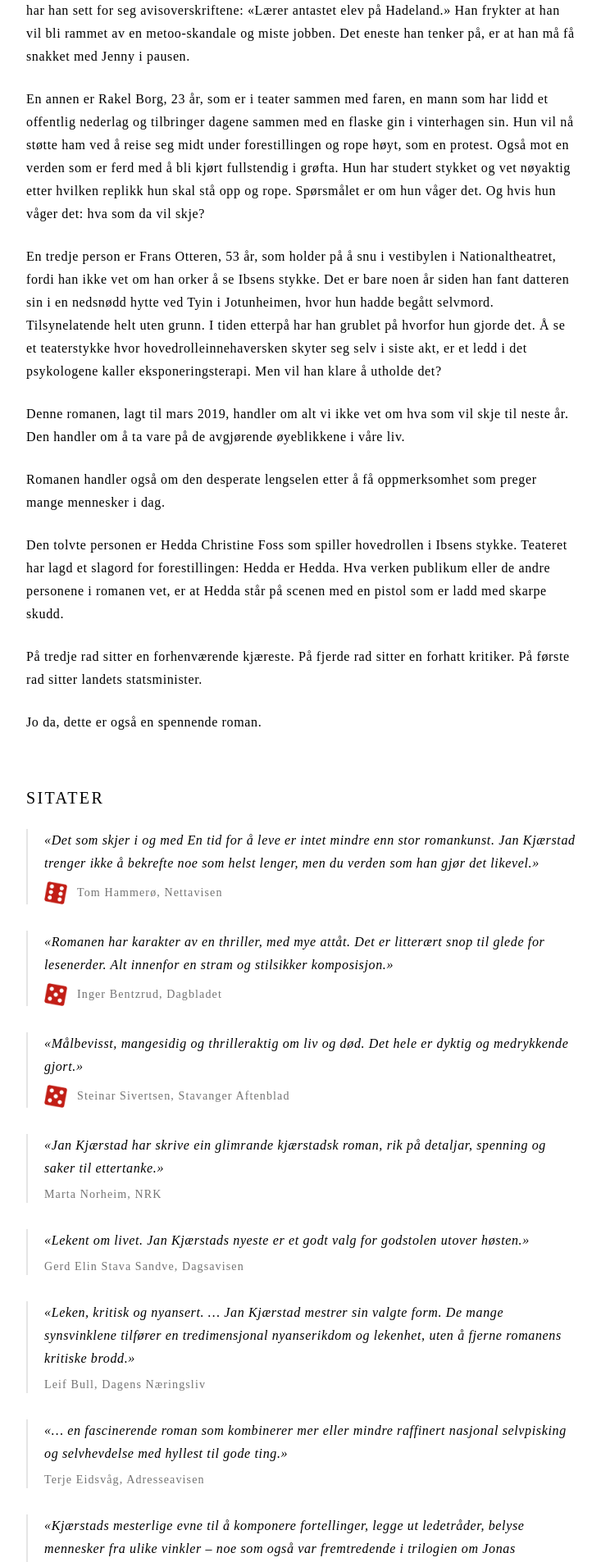
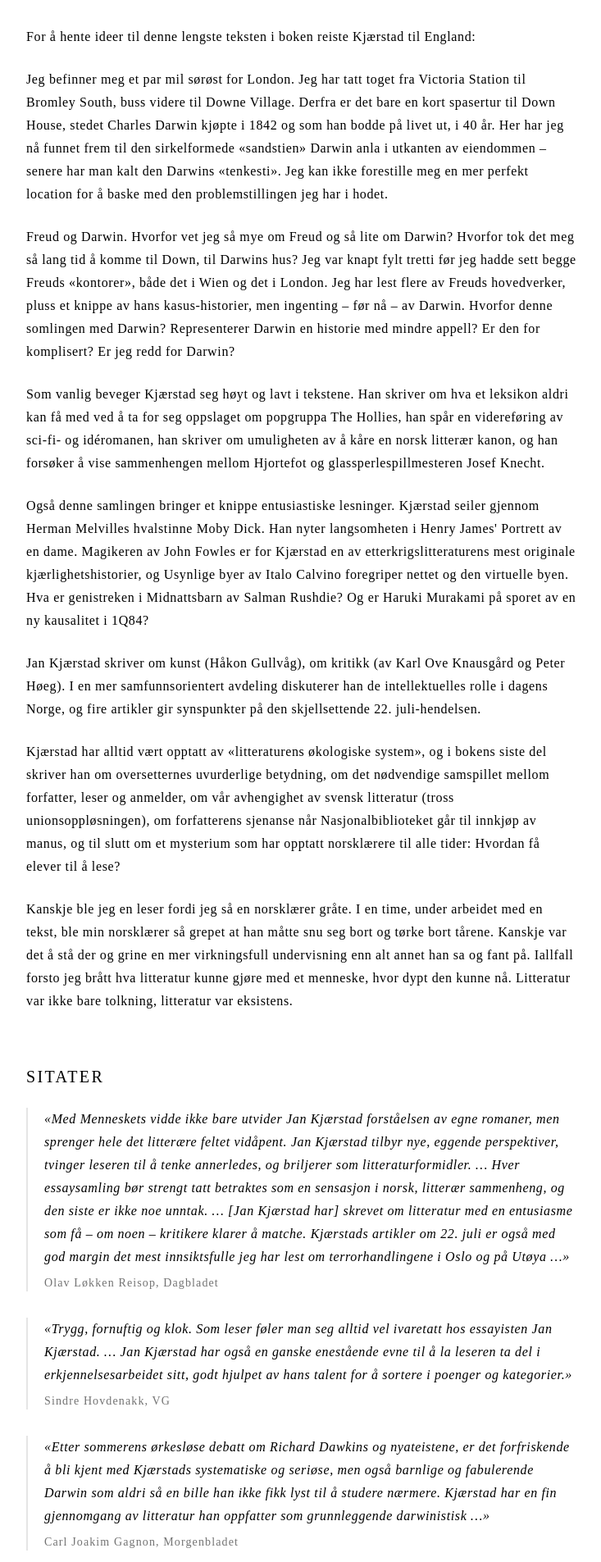
Before and after one commit to alvakleiner/JanKjaer, a React (Vite) app: page /bibliografi/menneskets-vidde in a window 1280 px wide. Shown: the part 875-2780 px from the top of the page at 82% size, without its empty margins (272-1005 px from the left). Built offline with nearby package versions, Linux system fonts and the light colour scheme.

Commit message:
feat: Create menneskets vidde page

```diff
--- a/src/pages/Bibliografi/menneskets-vidde.tsx
+++ b/src/pages/Bibliografi/menneskets-vidde.tsx
@@ -3,79 +3,48 @@ import type { BookPageContent } from "../../components/BookPage"
 
 const mennesketsViddeContent: BookPageContent = {
   title: { no: "Menneskets vidde", en: "The Human Width" },
-  meta: { no: "Roman (2021)", en: "Novel (2021)" },
+  meta: { no: "Essays (2013)", en: "Essays (2013)" },
   buyLink: {
-    no: { label: "Kjøp boken her", href: "https://aschehoug.no/en-tid-for-a-leve-3" },
-    en: { label: "Buy the book here", href: "https://aschehoug.no/en-tid-for-a-leve-3" },
+    no: { label: "Kjøp boken her", href: "https://aschehoug.no/menneskets-vidde" },
+    en: { label: "Buy the book here", href: "https://aschehoug.no/menneskets-vidde" },
   },
   coverImage: {
-    src: "/images/en-tid-for-a-leve-3d.png",
+    src: "/images/menneskets-vidde-3d.png",
   },
   quotesTitle: { no: "Sitater", en: "Reviews" },
   quotes: [
     {
-      text: "«Det som skjer i og med En tid for å leve er intet mindre enn stor romankunst. Jan Kjærstad trenger ikke å bekrefte noe som helst lenger, men du verden som han gjør det likevel.»",
-      source: "Tom Hammerø, Nettavisen",
-      diceImg: "/images/terningkast6.png",
+      text: "«Med Menneskets vidde ikke bare utvider Jan Kjærstad forståelsen av egne romaner, men sprenger hele det litterære feltet vidåpent. Jan Kjærstad tilbyr nye, eggende perspektiver, tvinger leseren til å tenke annerledes, og briljerer som litteraturformidler. … Hver essaysamling bør strengt tatt betraktes som en sensasjon i norsk, litterær sammenheng, og den siste er ikke noe unntak. … [Jan Kjærstad har] skrevet om litteratur med en entusiasme som få – om noen – kritikere klarer å matche. Kjærstads artikler om 22. juli er også med god margin det mest innsiktsfulle jeg har lest om terrorhandlingene i Oslo og på Utøya …»",
+      source: "Olav Løkken Reisop, Dagbladet",
     },
     {
-      text: "«Romanen har karakter av en thriller, med mye attåt. Det er litterært snop til glede for lesenerder. Alt innenfor en stram og stilsikker komposisjon.»",
-      source: "Inger Bentzrud, Dagbladet",
-      diceImg: "/images/terningkast5.png",
+      text: "«Trygg, fornuftig og klok. Som leser føler man seg alltid vel ivaretatt hos essayisten Jan Kjærstad. … Jan Kjærstad har også en ganske enestående evne til å la leseren ta del i erkjennelsesarbeidet sitt, godt hjulpet av hans talent for å sortere i poenger og kategorier.»",
+      source: "Sindre Hovdenakk, VG",
     },
     {
-      text: "«Målbevisst, mangesidig og thrilleraktig om liv og død. Det hele er dyktig og medrykkende gjort.»",
-      source: "Steinar Sivertsen, Stavanger Aftenblad",
-      diceImg: "/images/terningkast5.png",
+      text: "«Etter sommerens ørkesløse debatt om Richard Dawkins og nyateistene, er det forfriskende å bli kjent med Kjærstads systematiske og seriøse, men også barnlige og fabulerende Darwin som aldri så en bille han ikke fikk lyst til å studere nærmere. Kjærstad har en fin gjennomgang av litteratur han oppfatter som grunnleggende darwinistisk …»",
+      source: "Carl Joakim Gagnon, Morgenbladet",
     },
     {
-      text: "«Jan Kjærstad har skrive ein glimrande kjærstadsk roman, rik på detaljar, spenning og saker til ettertanke.»",
-      source: "Marta Norheim, NRK",
-    },
-    {
-      text: "«Lekent om livet. Jan Kjærstads nyeste er et godt valg for godstolen utover høsten.»",
-      source: "Gerd Elin Stava Sandve, Dagsavisen",
-    },
-    {
-      text: "«Leken, kritisk og nyansert. … Jan Kjærstad mestrer sin valgte form. De mange synsvinklene tilfører en tredimensjonal nyanserikdom og lekenhet, uten å fjerne romanens kritiske brodd.»",
-      source: "Leif Bull, Dagens Næringsliv",
-    },
-    {
-      text: "«… en fascinerende roman som kombinerer mer eller mindre raffinert nasjonal selvpisking og selvhevdelse med hyllest til gode ting.»",
-      source: "Terje Eidsvåg, Adresseavisen",
-    },
-    {
-      text: "«Kjærstads mesterlige evne til å komponere fortellinger, legge ut ledetråder, belyse mennesker fra ulike vinkler – noe som også var fremtredende i trilogien om Jonas Wergeland – kommer også fram i denne romanen. Her er dessuten samtidskritikk av kjendisliv, sosiale medier og hysteriet rundt avisenes anmeldelser i et herlig satirisk og lekent språk. … Lesningen av denne boken blir uunngåelig en kommentar til tiden vi nettopp har vært gjennom.»",
-      source: "Valborg Orset Stene, Vårt Land",
-    },
-    {
-      text: "«Òg i årets roman er Kjærstad ute etter å kartlegge kva som særmerkjer vår tid. … Kjærstads forteljing er på si side ikkje keisam. Den er på alle måtar dramatisk med eit episenter lagt til hovudscenen på Nationaltheatret. … Kjærstad leiker seg med dramatikk, sjanger, verkelegheitseffektar, litterære referansar, krysspunkt og puslespelbrikker som knyter menneska i teatersalen saman.»",
-      source: "Margunn Vikingstad, Morgenbladet",
-    },
-    {
-      text: "«… en kløktig studie av det største spørsmålet i hans eget felt: Hvilke krefter befinner seg i litteraturen? Kan også litteratur skape liv. … I Kjærstads laboratorium finner vi både tunge og lette svar om litteraturens mulighet til inngripen i verden …»",
-      source: "Elin Kittelsen, Bokmagasinet Klassekampen",
+      text: "«Entusiastiske sonderinger. … Essayisten Jan Kjærstad framstår utvilsomt som en klassisk poeta doctus, langt mer belest og lærd enn de fleste, og som et nyttig korrektiv til sider ved norsk litterær offentlighet. … Kunnskapsbasert og idérikt om litteraturens og menneskets ubrukte muligheter.»",
+      source: "Steinar Sivertsen, Stavanger Aftenblad",
     },
   ],
   paragraphs: {
     no: [
-      "Vi er i mars 2019, og tolv mennesker kommer fra hver sin kant av byen – noen også med båt, tog og fly – og møtes i Nationaltheatret for å overvære premieren på Hedda Gabler.",
-      "Men dette er ikke en roman om teater. Det er en roman om den umistelige verdien av å møtes, sitte tett sammen i en sal – noe som ble et dypt savn ett år senere, da koronaen tvang oss inn i isolasjon. Vekten ligger på den historien hvert av disse menneskene bringer med seg inn i dette krysspunktet, og på hvordan disse personene påvirker hverandres liv uten at de er klar over det. Det er en roman om det kraftfeltet som oppstår når vi møtes. Om hvordan historiene våre er koblet til hverandre.",
-      "Vi er alle hverandres ukjente faktor. Vi bærer hverandres løsninger.",
-      "En av personene er Eystein Laudal, 29 år, og lærer ved Hadeland videregående. Han er i teateret sammen med klassen sin for å se på det stykket de har gjennomgått på skolen. Problemet er at han ikke klarer å konsentrere seg, han tenker bare på Jenny, en elev han har stått altfor tett inntil ved et flygel da de befant seg alene på et av skolens øverom. I flere døgn har han sett for seg avisoverskriftene: «Lærer antastet elev på Hadeland.» Han frykter at han vil bli rammet av en metoo-skandale og miste jobben. Det eneste han tenker på, er at han må få snakket med Jenny i pausen.",
-      "En annen er Rakel Borg, 23 år, som er i teater sammen med faren, en mann som har lidd et offentlig nederlag og tilbringer dagene sammen med en flaske gin i vinterhagen sin. Hun vil nå støtte ham ved å reise seg midt under forestillingen og rope høyt, som en protest. Også mot en verden som er ferd med å bli kjørt fullstendig i grøfta. Hun har studert stykket og vet nøyaktig etter hvilken replikk hun skal stå opp og rope. Spørsmålet er om hun våger det. Og hvis hun våger det: hva som da vil skje?",
-      "En tredje person er Frans Otteren, 53 år, som holder på å snu i vestibylen i Nationaltheatret, fordi han ikke vet om han orker å se Ibsens stykke. Det er bare noen år siden han fant datteren sin i en nedsnødd hytte ved Tyin i Jotunheimen, hvor hun hadde begått selvmord. Tilsynelatende helt uten grunn. I tiden etterpå har han grublet på hvorfor hun gjorde det. Å se et teaterstykke hvor hovedrolleinnehaversken skyter seg selv i siste akt, er et ledd i det psykologene kaller eksponeringsterapi. Men vil han klare å utholde det?",
-      "Denne romanen, lagt til mars 2019, handler om alt vi ikke vet om hva som vil skje til neste år. Den handler om å ta vare på de avgjørende øyeblikkene i våre liv.",
-      "Romanen handler også om den desperate lengselen etter å få oppmerksomhet som preger mange mennesker i dag.",
-      "Den tolvte personen er Hedda Christine Foss som spiller hovedrollen i Ibsens stykke. Teateret har lagd et slagord for forestillingen: Hedda er Hedda. Hva verken publikum eller de andre personene i romanen vet, er at Hedda står på scenen med en pistol som er ladd med skarpe skudd.",
-      "På tredje rad sitter en forhenværende kjæreste. På fjerde rad sitter en forhatt kritiker. På første rad sitter landets statsminister.",
-      "Jo da, dette er også en spennende roman.",
+      "Det kunne være fristende å betrakte Jan Kjærstads fjerde artikkel- og essaysamling som en fjerde vegg i det rommet han har fylt med tanker om litteratur gjennom drøye tretti år. Men siden et sluttet rom rimer dårlig med Kjærstads litterære ideer, burde samlingen heller kalles en fjerde dør. En fjerde stemme i en kvartett. I beste fall gir disse fire bøkene leseren et glimt av litteraturens ubegripelige fjerde dimensjon.",
+      "I tittelessayet spør Kjærstad om det er mulig å se for seg en darwinistisk litteratur, det vil si en skjønnlitteratur som, ikke minst formmessig, er preget mer av Charles Darwin enn av Sigmund Freud. Det er naturlig at forfattere har villet utforske menneskets dybde, skriver Kjærstad, men utfordringen nå ligger i å utforske menneskets vidde; det horisontale aspekt ved mennesket har for lenge stått i skyggen av det vertikale. Burde vi ikke være mer nysgjerrige på mennesket som et foranderlig vesen? Vi rommer alle flere identiteter – noe særlig de nye medier gir oss muligheten til å vise – og vi rommer alle spor av en utvikling som har vart i millioner av år. Samtidslitteraturen har til fulle vist hvilken rolle barndommen spiller for vår utvikling, men speiler den hvilken rolle tilfeldighetene spiller? Er det mulig å skrive en plotløs roman?",
+      "For å hente ideer til denne lengste teksten i boken reiste Kjærstad til England:",
+      "Jeg befinner meg et par mil sørøst for London. Jeg har tatt toget fra Victoria Station til Bromley South, buss videre til Downe Village. Derfra er det bare en kort spasertur til Down House, stedet Charles Darwin kjøpte i 1842 og som han bodde på livet ut, i 40 år. Her har jeg nå funnet frem til den sirkelformede «sandstien» Darwin anla i utkanten av eiendommen – senere har man kalt den Darwins «tenkesti». Jeg kan ikke forestille meg en mer perfekt location for å baske med den problemstillingen jeg har i hodet.",
+      "Freud og Darwin. Hvorfor vet jeg så mye om Freud og så lite om Darwin? Hvorfor tok det meg så lang tid å komme til Down, til Darwins hus? Jeg var knapt fylt tretti før jeg hadde sett begge Freuds «kontorer», både det i Wien og det i London. Jeg har lest flere av Freuds hovedverker, pluss et knippe av hans kasus-historier, men ingenting – før nå – av Darwin. Hvorfor denne somlingen med Darwin? Representerer Darwin en historie med mindre appell? Er den for komplisert? Er jeg redd for Darwin?",
+      "Som vanlig beveger Kjærstad seg høyt og lavt i tekstene. Han skriver om hva et leksikon aldri kan få med ved å ta for seg oppslaget om popgruppa The Hollies, han spår en videreføring av sci-fi- og idéromanen, han skriver om umuligheten av å kåre en norsk litterær kanon, og han forsøker å vise sammenhengen mellom Hjortefot og glassperlespillmesteren Josef Knecht.",
+      "Også denne samlingen bringer et knippe entusiastiske lesninger. Kjærstad seiler gjennom Herman Melvilles hvalstinne Moby Dick. Han nyter langsomheten i Henry James' Portrett av en dame. Magikeren av John Fowles er for Kjærstad en av etterkrigslitteraturens mest originale kjærlighetshistorier, og Usynlige byer av Italo Calvino foregriper nettet og den virtuelle byen. Hva er genistreken i Midnattsbarn av Salman Rushdie? Og er Haruki Murakami på sporet av en ny kausalitet i 1Q84?",
+      "Jan Kjærstad skriver om kunst (Håkon Gullvåg), om kritikk (av Karl Ove Knausgård og Peter Høeg). I en mer samfunnsorientert avdeling diskuterer han de intellektuelles rolle i dagens Norge, og fire artikler gir synspunkter på den skjellsettende 22. juli-hendelsen.",
+      "Kjærstad har alltid vært opptatt av «litteraturens økologiske system», og i bokens siste del skriver han om oversetternes uvurderlige betydning, om det nødvendige samspillet mellom forfatter, leser og anmelder, om vår avhengighet av svensk litteratur (tross unionsoppløsningen), om forfatterens sjenanse når Nasjonalbiblioteket går til innkjøp av manus, og til slutt om et mysterium som har opptatt norsklærere til alle tider: Hvordan få elever til å lese?",
+      "Kanskje ble jeg en leser fordi jeg så en norsklærer gråte. I en time, under arbeidet med en tekst, ble min norsklærer så grepet at han måtte snu seg bort og tørke bort tårene. Kanskje var det å stå der og grine en mer virkningsfull undervisning enn alt annet han sa og fant på. Iallfall forsto jeg brått hva litteratur kunne gjøre med et menneske, hvor dypt den kunne nå. Litteratur var ikke bare tolkning, litteratur var eksistens.",
     ],
     en: [
-      "Twelve people are heading to the National Theatre in Oslo. Each of them with a ticket to the opening night of a new staging of Henrik Ibsen's Hedda Gabler.",
-      "Amongst them, a teacher who got a little too close to his student and is now dreading a public scandal. A father, who has recently lost his daughter to suicide, unsure of whether he can handle watching someone get shot in the final act. And a young activist planning to get up and shout out her protest in the middle of the play.",
-      "Ready to take the stage is Hedda Christine Foss, playing the part of Ibsen's Hedda. No one knows that the gun she will carry with her on stage is real and loaded.",
-      "Seated in the third row is her former lover. In the fourth, a hated critic. And in the very first, the Norwegian Prime Minister.",
+      "Content in English missing. Please refer to the Norwegian version.",
     ],
   },
 }
```
Also changed, not shown: public/images/menneskets-vidde-3d.png (added).
